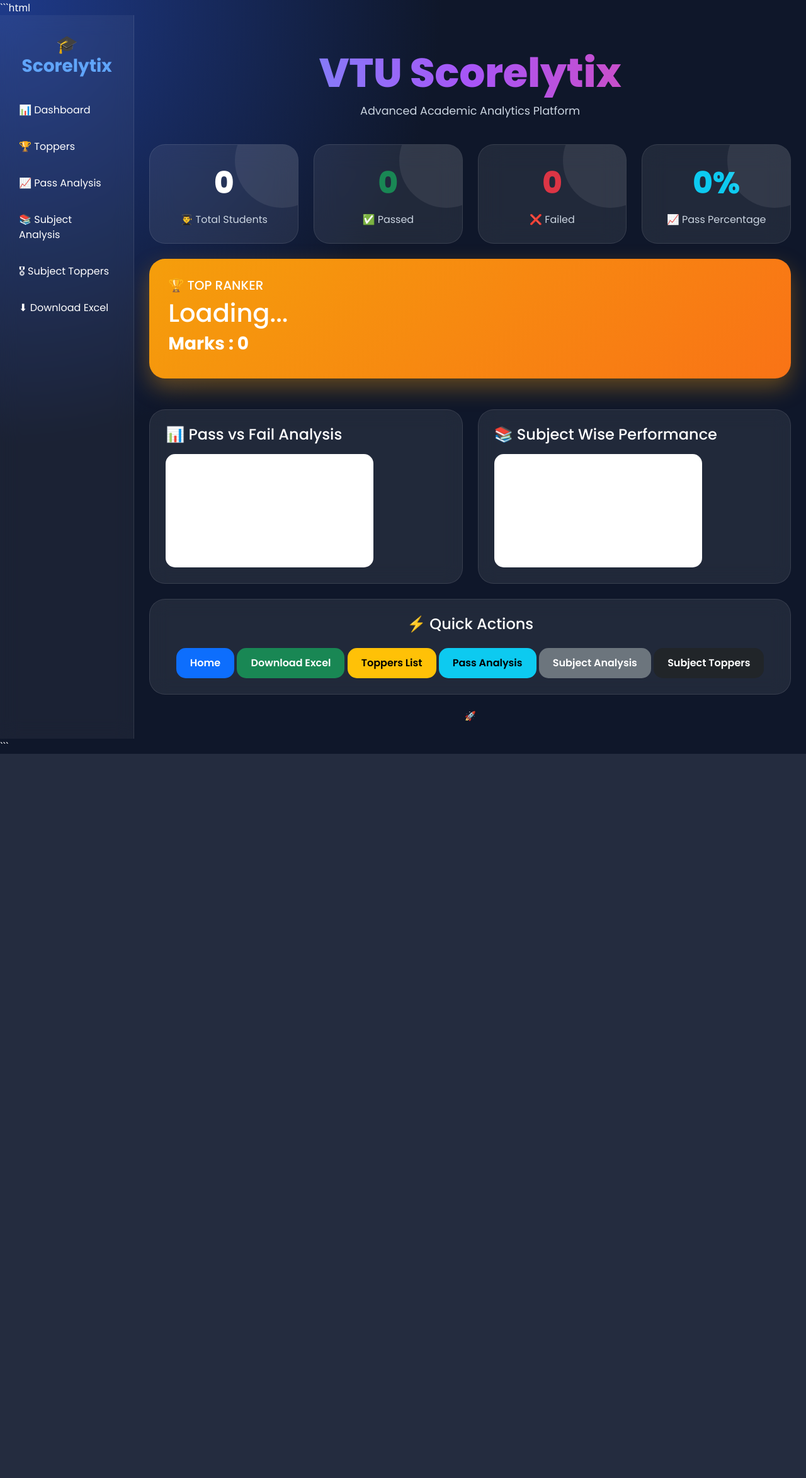
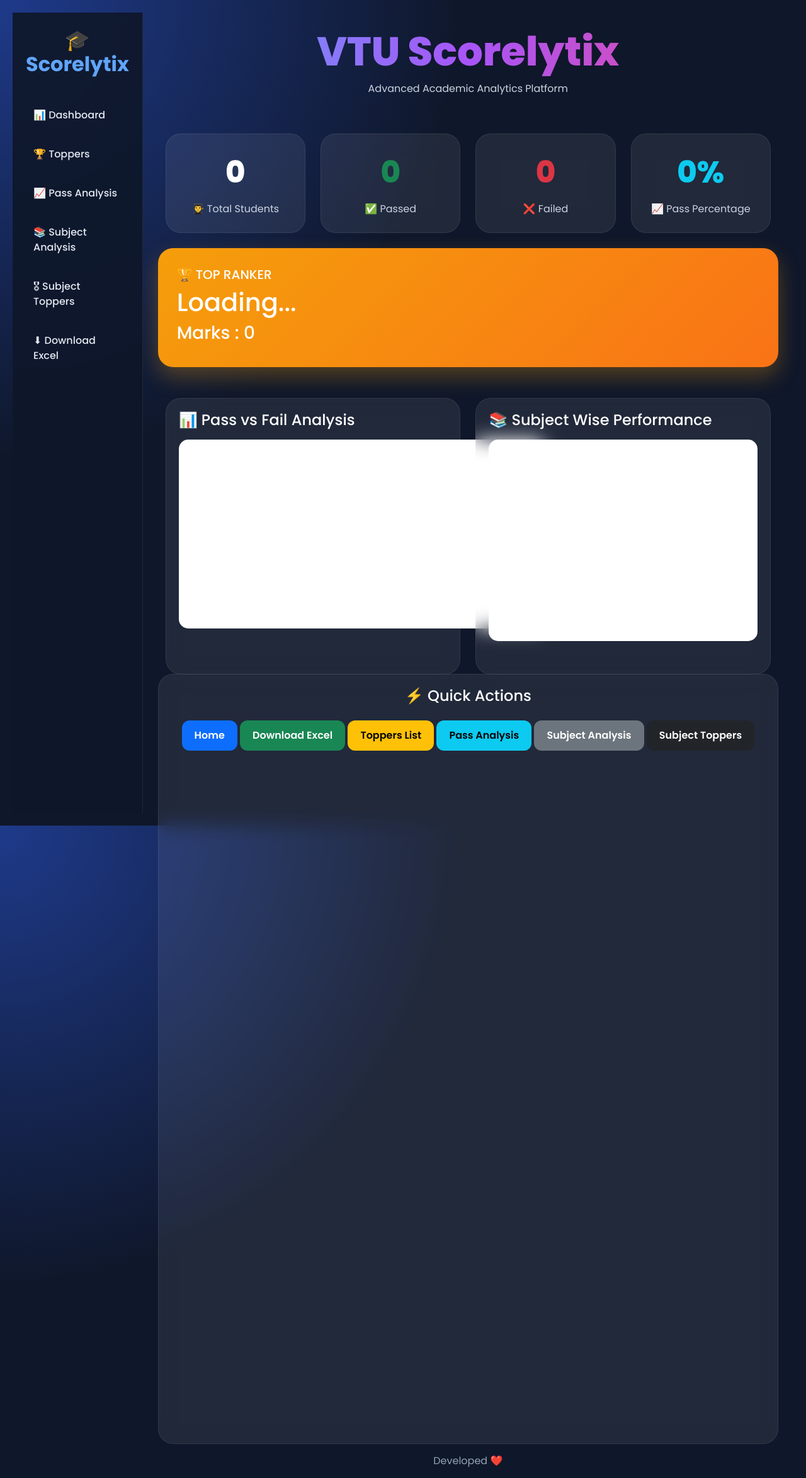
Before and after one commit to GaneshBannimatti/vtu-Scorelytix-, a Flask app: template templates/analytics.html in a window 1280 px wide. Shown: the whole page at 63% size. Before the commit the page ends 1197 px from the top, so only its background shows below. Run offline with Flask 3, Linux system fonts and the light colour scheme; the template is opened without the code that fills it, so the values that code supplies are empty; a map, chart or similar area stays blank; parts of the project's set-up code (start-up, migrations or seed data) failed here and were passed over.

Commit message:
Added VTU Scorelytix project....

````diff
--- a/templates/analytics.html
+++ b/templates/analytics.html
@@ -1,4 +1,3 @@
-```html
 <!DOCTYPE html>
 <html lang="en">
 
@@ -27,11 +26,72 @@
                 radial-gradient(circle at bottom right, #7c3aed, #111827 40%);
             color: white;
             min-height: 100vh;
+            overflow-x: hidden;
         }
+
+        .container-fluid {
+            max-width: 100%;
+            padding: 20px;
+        }
+
+        .row {
+            margin: 0;
+        }
+
+        /* =========================
+SIDEBAR
+========================= */
+
+        .sidebar {
+            background: rgba(15, 23, 42, .92);
+            backdrop-filter: blur(20px);
+            border-right: 1px solid rgba(255, 255, 255, .08);
+            min-height: 100vh;
+            padding: 25px 15px;
+            transition: .4s;
+        }
+
+        .logo {
+            text-align: center;
+            font-size: 2rem;
+            font-weight: 700;
+            color: #60a5fa;
+            margin-bottom: 35px;
+        }
+
+        .sidebar a {
+            display: flex;
+            align-items: center;
+            gap: 12px;
+            color: #e2e8f0;
+            text-decoration: none;
+            padding: 14px 18px;
+            margin-bottom: 10px;
+            border-radius: 14px;
+            transition: .3s;
+            font-weight: 500;
+        }
+
+        .sidebar a:hover {
+            background: linear-gradient(90deg,
+                    #2563eb,
+                    #7c3aed);
+            color: white;
+            transform: translateX(5px);
+        }
+
+        .sidebar a.active {
+            background: linear-gradient(90deg,
+                    #2563eb,
+                    #7c3aed);
+        }
+
+        /* =========================
+TITLE
+========================= */
 
         .title {
             text-align: center;
-            margin-top: 30px;
             font-size: 4rem;
             font-weight: 800;
 
@@ -47,210 +107,294 @@
         .subtitle {
             text-align: center;
             color: #cbd5e1;
-            margin-bottom: 40px;
-            font-size: 1.1rem;
+            margin-bottom: 35px;
         }
 
+        /* =========================
+STATS
+========================= */
+
         .stat-card {
-
-            background: rgba(255, 255, 255, 0.08);
-
+            background: rgba(255, 255, 255, .08);
             backdrop-filter: blur(20px);
-
-            border: 1px solid rgba(255, 255, 255, 0.1);
-
-            border-radius: 25px;
-
+            border: 1px solid rgba(255, 255, 255, .08);
+            border-radius: 24px;
             padding: 25px;
-
             text-align: center;
-
-            transition: all .4s ease;
-
-            overflow: hidden;
-
-            position: relative;
-        }
-
-        .stat-card::before {
-
-            content: "";
-
-            position: absolute;
-
-            width: 150px;
-            height: 150px;
-
-            background: rgba(255, 255, 255, .08);
-
-            border-radius: 50%;
-
-            top: -50px;
-            right: -50px;
+            transition: .3s;
+            height: 100%;
         }
 
         .stat-card:hover {
-
             transform: translateY(-8px);
-
             box-shadow:
-                0 15px 40px rgba(96, 165, 250, .3);
+                0 15px 35px rgba(0, 0, 0, .25);
         }
 
         .stat-number {
-
             font-size: 3rem;
-
             font-weight: 800;
         }
 
         .stat-label {
-
             color: #cbd5e1;
-
-            font-size: 1rem;
+            margin-top: 10px;
         }
 
+        /* =========================
+TOPPER
+========================= */
+
         .topper-card {
-
             background: linear-gradient(135deg,
                     #f59e0b,
                     #f97316);
 
-            border-radius: 25px;
-
+            border-radius: 24px;
             padding: 30px;
-
-            margin-top: 30px;
+            margin-top: 25px;
 
             box-shadow:
-                0 15px 35px rgba(245, 158, 11, .35);
+                0 15px 35px rgba(245, 158, 11, .30);
         }
 
-        .topper-card h3 {
-            font-weight: 700;
+        /* =========================
+CHARTS
+========================= */
+
+        .chart-card {
+            background: rgba(255, 255, 255, .08);
+            backdrop-filter: blur(15px);
+            border: 1px solid rgba(255, 255, 255, .08);
+            border-radius: 24px;
+            padding: 20px;
+            margin-top: 25px;
+            height: 100%;
         }
 
-        .chart-card {
-
-            background: rgba(255, 255, 255, .08);
-
-            backdrop-filter: blur(15px);
-
-            border: 1px solid rgba(255, 255, 255, .1);
-
-            border-radius: 25px;
-
-            padding: 25px;
-
-            margin-top: 25px;
-
-            transition: .3s;
+        .chart-card h4 {
+            margin-bottom: 15px;
         }
 
-        .chart-card:hover {
-
-            transform: translateY(-5px);
+        canvas {
+            background: white;
+            border-radius: 15px;
+            padding: 10px;
         }
 
+        #resultChart {
+            height: 300px !important;
+            max-height: 300px;
+        }
+
+        #subjectChart {
+            width: 100% !important;
+            height: 320px !important;
+        }
+
+        /* =========================
+BUTTONS
+========================= */
+
         .btn-custom {
-
             border: none;
-
-            border-radius: 15px;
-
-            padding: 12px 22px;
-
+            border-radius: 12px;
+            padding: 12px 20px;
             font-weight: 600;
-
             transition: .3s;
         }
 
         .btn-custom:hover {
-
             transform: translateY(-3px);
-
-            box-shadow:
-                0 10px 25px rgba(255, 255, 255, .15);
-        }
-
-        canvas {
-
-            background: white;
-
-            border-radius: 15px;
-
-            padding: 15px;
         }
 
         .quick-actions {
-
             display: flex;
-
+            justify-content: center;
             flex-wrap: wrap;
-
-            justify-content: center;
-
             gap: 10px;
         }
 
+        /* =========================
+FOOTER
+========================= */
+
         .footer {
+            text-align: center;
+            padding: 15px;
+            color: #94a3b8;
+        }
 
-            text-align: center;
+        /* =========================
+MENU BUTTON
+========================= */
 
-            margin-top: 40px;
+        .menu-btn {
+            display: none;
+        }
 
-            color: #94a3b8;
+        /* =========================
+ULTRA WIDE SCREEN
+========================= */
 
+        @media(min-width:1600px) {
+
+            .title {
+                font-size: 5rem;
+            }
+
+            .stat-number {
+                font-size: 4rem;
+            }
+
+            .chart-card {
+                padding: 25px;
+                margin-bottom: 20px;
+            }
+        }
+
+        /* =========================
+DESKTOP
+========================= */
+
+        @media(max-width:1200px) {
+
+            .title {
+                font-size: 3.2rem;
+            }
+
+        }
+
+        /* =========================
+TABLET
+========================= */
+
+        @media(max-width:992px) {
+
+            .title {
+                font-size: 2.8rem;
+            }
+
+            .stat-number {
+                font-size: 2.2rem;
+            }
+
+        }
+
+        /* =========================
+MOBILE
+========================= */
+
+        @media(max-width:768px) {
+
+            .menu-btn {
+                display: block;
+                position: fixed;
+                top: 15px;
+                left: 15px;
+                z-index: 99999;
+
+                background: #2563eb;
+                color: white;
+
+                border: none;
+
+                padding: 10px 15px;
+
+                border-radius: 10px;
+
+                font-size: 20px;
+            }
+
+            .sidebar {
+                position: fixed;
+                top: 0;
+                left: -260px;
+                width: 260px;
+                height: 100vh;
+                z-index: 9999;
+            }
+
+            .sidebar.active {
+                left: 0;
+            }
+
+            .title {
+                font-size: 2rem;
+                margin-top: 50px;
+            }
+
+            .subtitle {
                 font-size: .9rem;
             }
 
-        .sidebar {
-            min-height: 100vh;
-            background: rgba(255, 255, 255, 0.05);
-            backdrop-filter: blur(15px);
-            padding: 30px 15px;
-            border-right: 1px solid rgba(255, 255, 255, 0.1);
+            .stat-number {
+                font-size: 2rem;
             }
 
-        .logo {
-            text-align: center;
-            margin-bottom: 30px;
-            font-weight: 700;
-            color: #60a5fa;
+            .quick-actions {
+                flex-direction: column;
             }
 
-        .sidebar a {
-            display: block;
-            color: white;
-            text-decoration: none;
-            padding: 12px 15px;
-            margin-bottom: 10px;
-            border-radius: 12px;
-            transition: .3s;
+            .btn-custom {
+                width: 100%;
             }
 
-        .sidebar a:hover {
-            background: rgba(255, 255, 255, 0.1);
-            color: white;
-            transform: translateX(5px);
+            #resultChart {
+                height: 220px !important;
             }
 
-        .footer {
-            text-align: center;
-            margin-top: 30px;
-            color: #94a3b8;
+            #subjectChart {
+                height: 260px !important;
+            }
         }
 
-        .stat-label {
-            margin-top: 10px;
-            color: #cbd5e1;
+        /* =========================
+SMALL MOBILE
+========================= */
+
+        @media(max-width:576px) {
+
+            .title {
+                font-size: 1.6rem;
+            }
+
+            .stat-card {
+                padding: 18px;
+            }
+
+            .topper-card {
+                padding: 20px;
+            }
+
+            body {
+                overflow-x: hidden;
+            }
+
+            html {
+                scroll-behavior: smooth;
+            }
+
+            .main-content {
+                overflow-x: hidden;
+            }
+
+            .quick-actions {
+                margin-bottom: 10px;
+            }
+
+            .chart-card:last-child {
+                margin-bottom: 0;
+            }
         }
     </style>
 
 </head>
 
 <body>
+    <button class="menu-btn" onclick="toggleSidebar()">
+        ☰
+    </button>
 
     <div class="container-fluid">
 
@@ -258,7 +402,7 @@
 
             <!-- Sidebar -->
 
-            <div class="col-md-2 sidebar">
+            <div id="sidebar" class="col-lg-2 col-md-3 sidebar">
 
                 <h3 class="logo">
                     🎓 Scorelytix
@@ -280,7 +424,7 @@
 
             <!-- Main Content -->
 
-            <div class="col-md-10 p-4">
+            <div class="col-lg-10 col-md-9 col-12 p-4">
 
                 <h1 class="title">
                     VTU Scorelytix
@@ -294,7 +438,7 @@
 
                 <div class="row g-4">
 
-                    <div class="col-md-3">
+                    <div class="col-xl-3 col-lg-6 col-md-6 col-sm-6 col-12">
                         <div class="stat-card">
                             <div id="total" class="stat-number">0</div>
                             <div class="stat-label">
@@ -303,7 +447,7 @@
                         </div>
                     </div>
 
-                    <div class="col-md-3">
+                    <div class="col-xl-3 col-lg-6 col-md-6 col-sm-6 col-12">
                         <div class="stat-card">
                             <div id="passed" class="stat-number text-success">
                                 0
@@ -314,7 +458,7 @@
                         </div>
                     </div>
 
-                    <div class="col-md-3">
+                    <div class="col-xl-3 col-lg-6 col-md-6 col-sm-6 col-12">
                         <div class="stat-card">
                             <div id="failed" class="stat-number text-danger">
                                 0
@@ -325,7 +469,7 @@
                         </div>
                     </div>
 
-                    <div class="col-md-3">
+                    <div class="col-xl-3 col-lg-6 col-md-6 col-sm-6 col-12">
                         <div class="stat-card">
                             <div id="pass" class="stat-number text-info">
                                 0%
@@ -360,7 +504,7 @@
 
                 <div class="row mt-4">
 
-                    <div class="col-md-6">
+                    <div class="col-xl-6 col-lg-12 col-md-12 col-12">
 
                         <div class="chart-card">
 
@@ -374,7 +518,7 @@
 
                     </div>
 
-                    <div class="col-md-6">
+                    <div class="col-xl-6 col-lg-12 col-md-12 col-12">
 
                         <div class="chart-card">
 
@@ -424,9 +568,9 @@
 
                 </div>
 
-                <div class="footer mt-4">
-                    🚀
-                </div>
+                <footer class="footer">
+                    Developed ❤️
+                </footer>
 
             </div>
 
@@ -515,10 +659,17 @@
                 alert("Analytics data not available.");
 
             });
+        function toggleSidebar() {
+
+            document
+                .getElementById("sidebar")
+                .classList
+                .toggle("active");
+
+        }
 
     </script>
 
 </body>
 
 </html>
-```
````
Also changed, not shown: app1.py (+41 -16 lines). Lines whose indentation alone changed are shown as unchanged.
